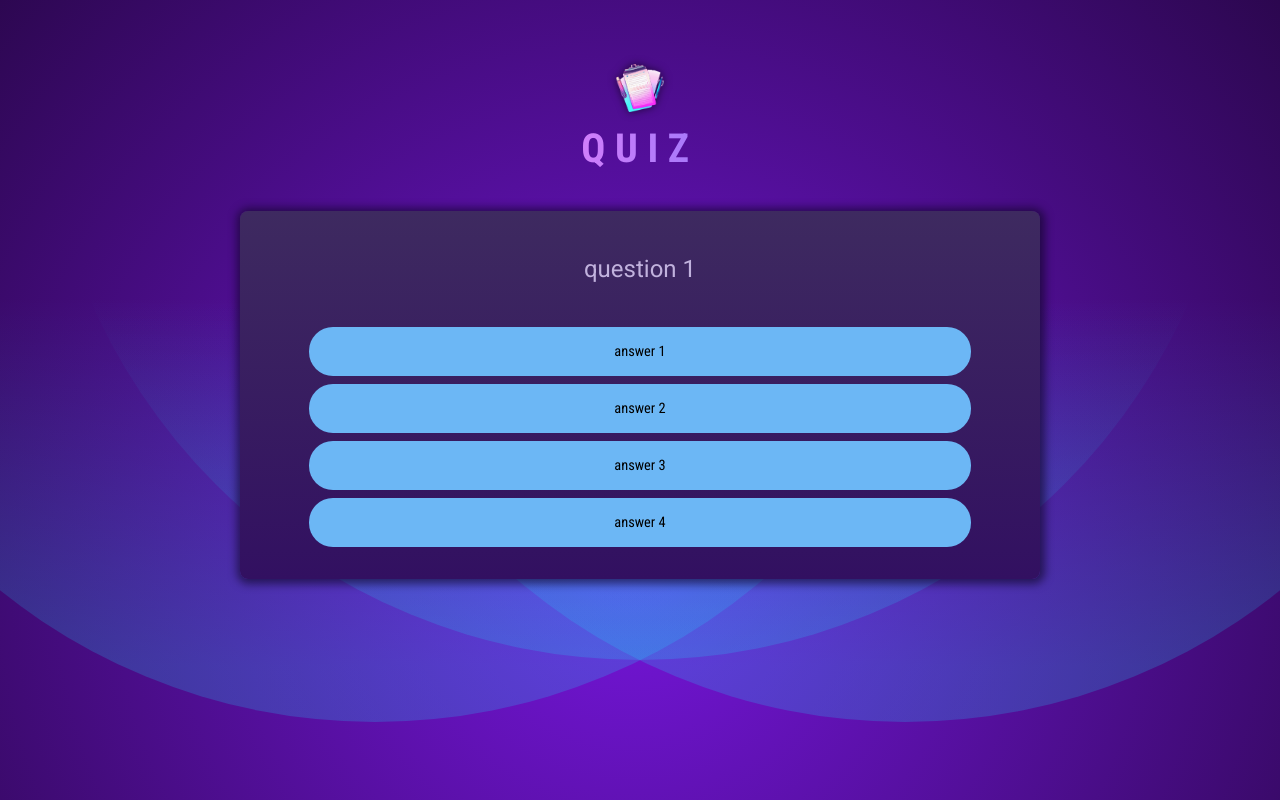
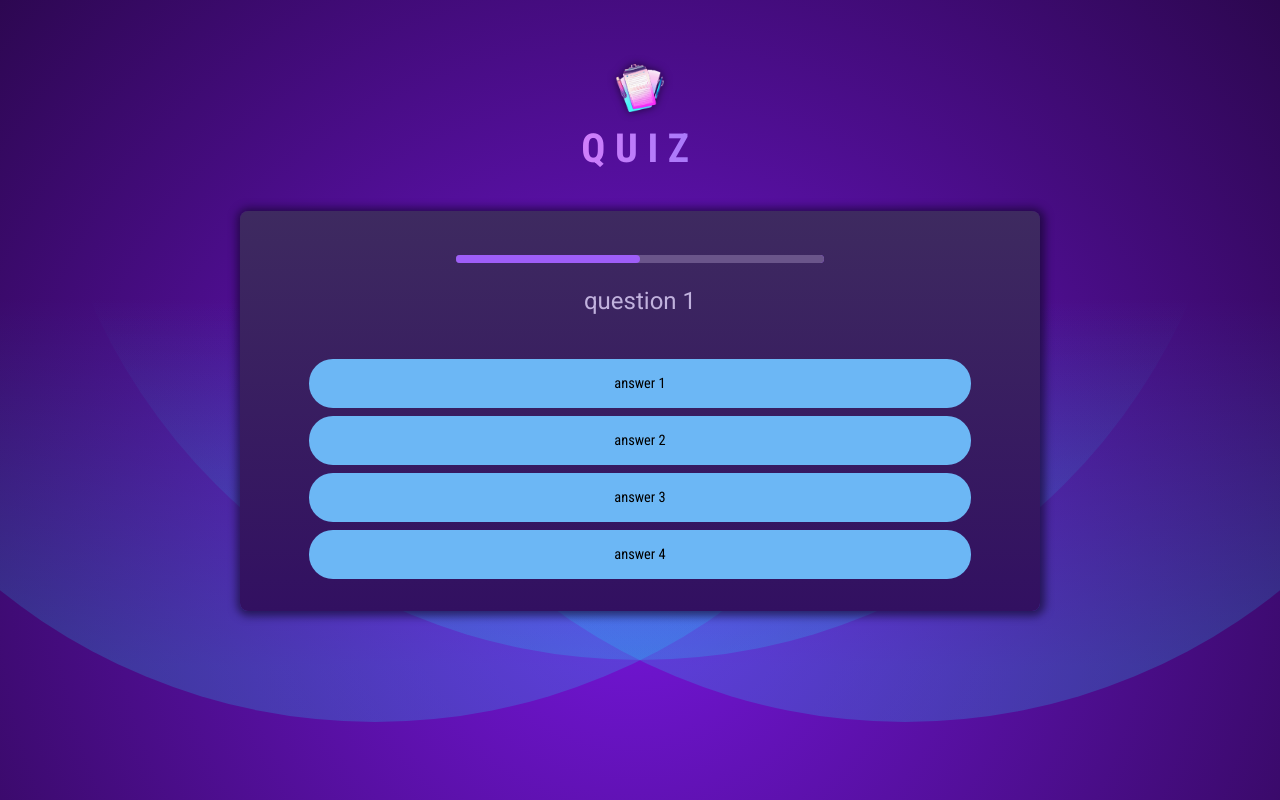
Before and after one commit to MihaiNeagu9/react-quiz-app, a React (Vite) app: page / in a window 1280 px wide. Built offline with nearby package versions, Linux system fonts and the light colour scheme.

Commit message:
feat: add progress bar to Quiz component

```diff
--- a/src/components/Quiz.jsx
+++ b/src/components/Quiz.jsx
@@ -1,10 +1,31 @@
-import { useState } from "react";
+import { useState, useEffect } from "react";
 import { QUESTION_DATA } from "../data-question.js";
+
+const timeMaximum = 100;
 
 export default function Quiz() {
     const [questionIndex, setQuestionIndex] = useState(0);
+    const [timeRemaining, setTimeRemaining] = useState(timeMaximum);
 
     const currentQuestion = QUESTION_DATA[questionIndex];
+
+    useEffect(() => {
+        if (timeRemaining <= 0) return;
+
+        const interval = setInterval(() => {
+            setTimeRemaining((prevTimeRemaining) => Math.max(prevTimeRemaining - 10, 0));
+        }, 1000);
+
+        return () => {
+            clearInterval(interval);
+        }
+    }, [timeRemaining]);
+
+    useEffect(() => {
+        setTimeRemaining(timeMaximum);
+    }, [questionIndex]);
+
+    console.log(timeRemaining);
 
     function handleAnswerClick() {
         if (questionIndex + 1 === QUESTION_DATA.length) {
@@ -17,6 +38,8 @@ export default function Quiz() {
     return (
     <div id="quiz">
         <div id="question">
+            <progress value={timeRemaining} max={timeMaximum}></progress>
+            {timeRemaining === 0 ? <p>Time's up</p> : <p></p>}
             <h2>{currentQuestion.question}</h2>
         </div>
 
```
